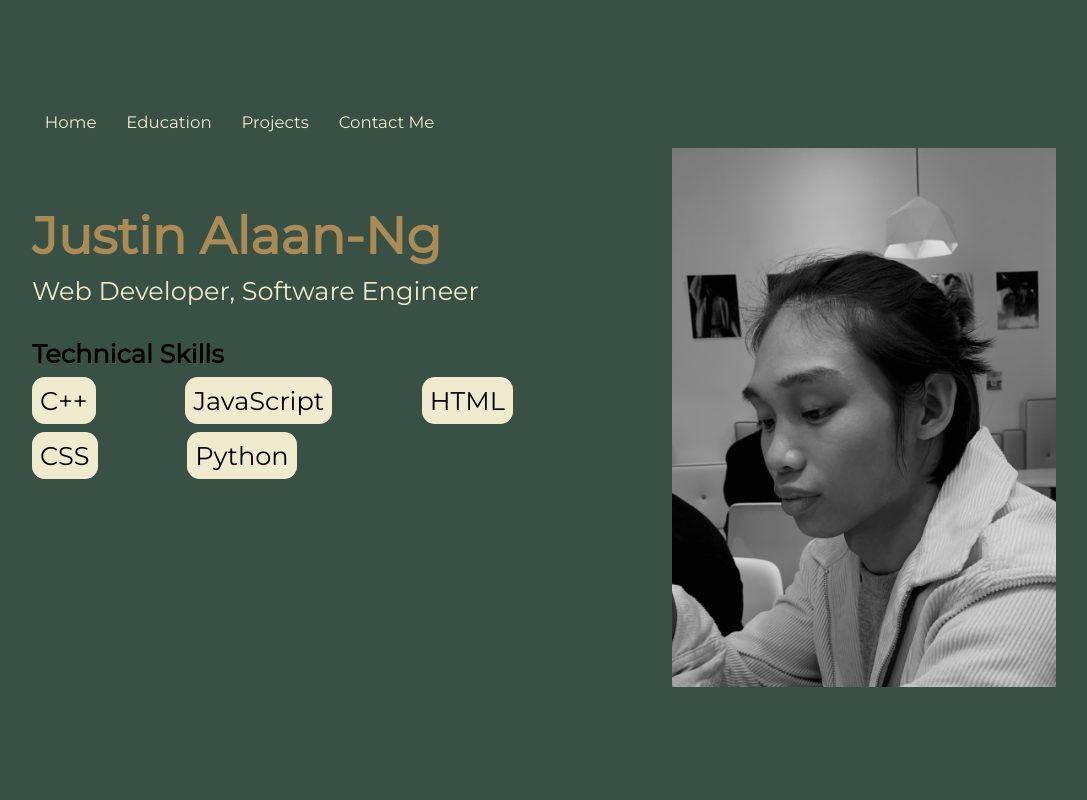
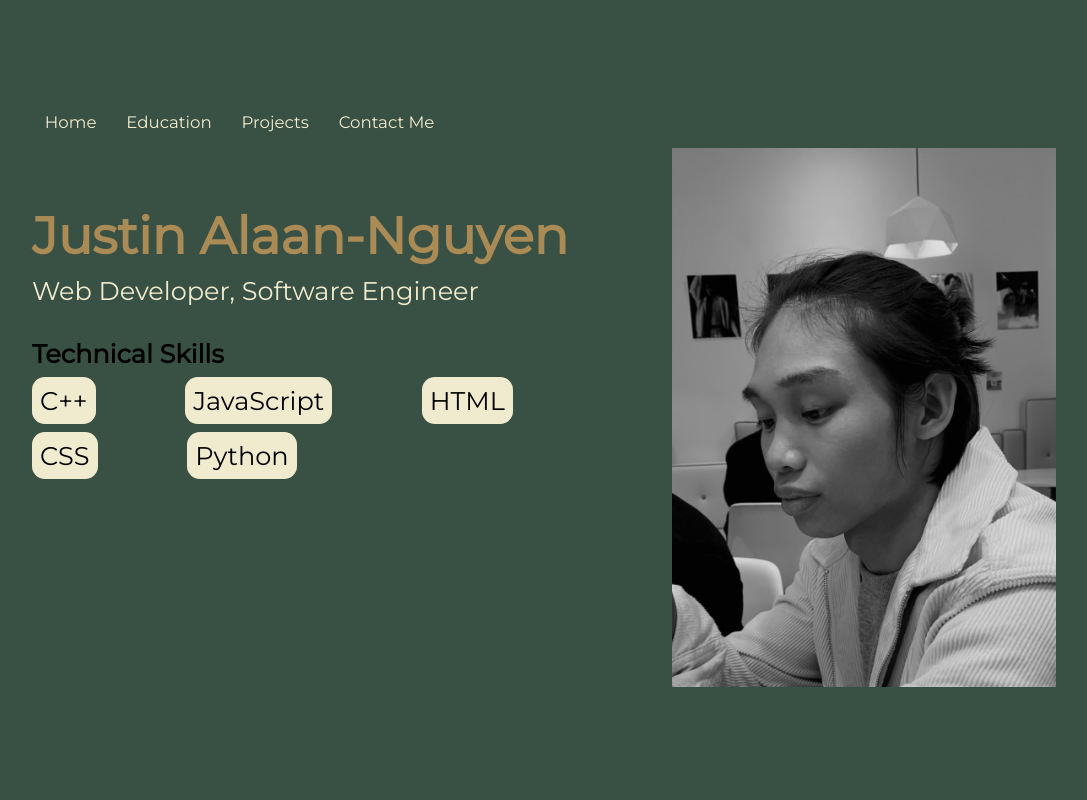
Before and after one commit to JustinAlaanNguyen/PORTFOLIO, a website: page index.html in a window 1280 px wide. Shown: the top 800 px of the page, without its empty margins (96-1183 px from the left). Drawn offline with Linux system fonts and the light colour scheme.

Commit message:
Update index.html

```diff
--- a/index.html
+++ b/index.html
@@ -39,7 +39,7 @@
       <div id="pic_container">
         <!-- name,titles,skills -->
         <div id="name_title">
-          <h1>Justin Alaan-Ng</h1>
+          <h1>Justin Alaan-Nguyen</h1>
           <p id="titles">Web Developer, Software Engineer</p>
           <div id="skills"></div>
         </div>
```
